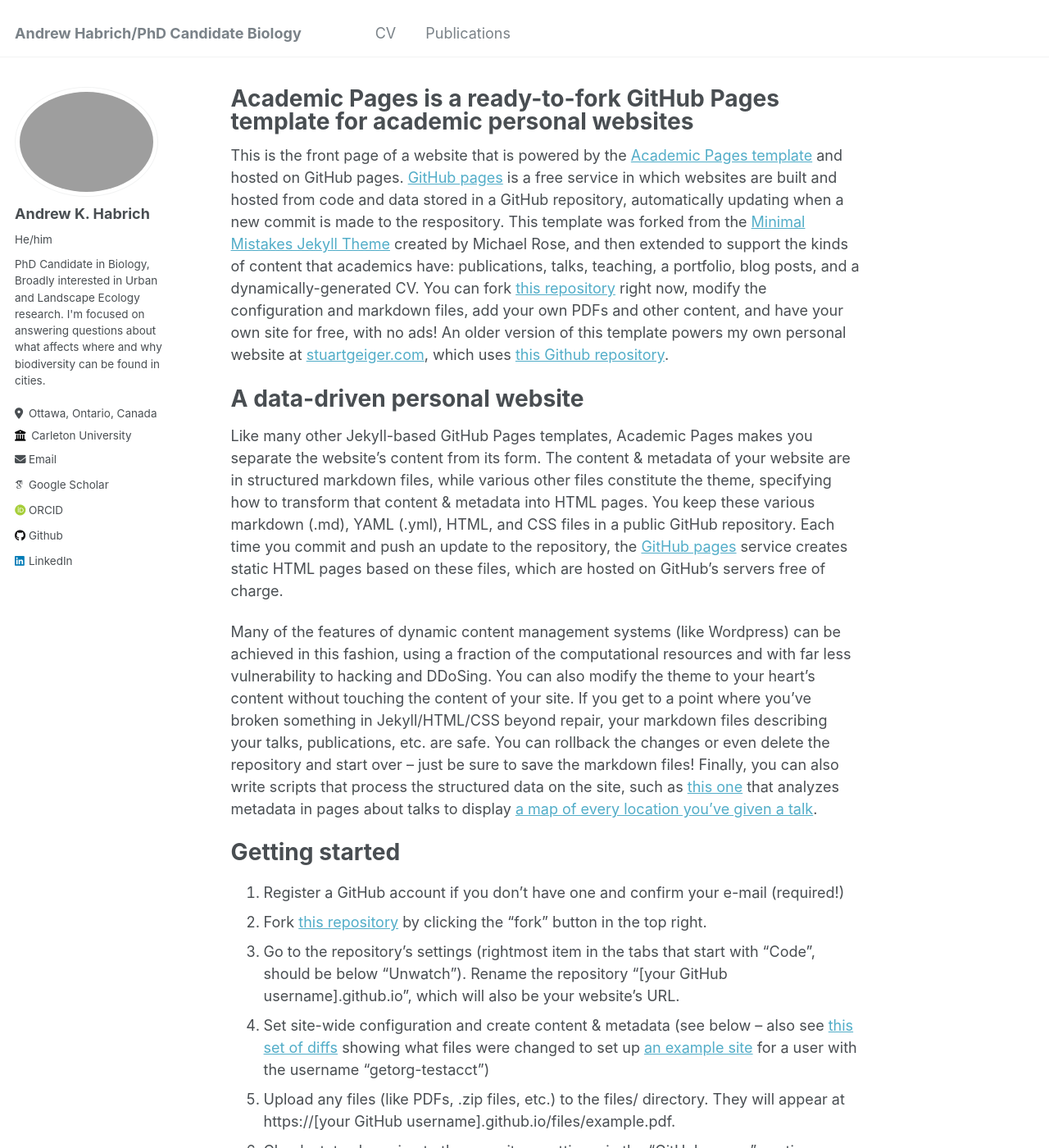
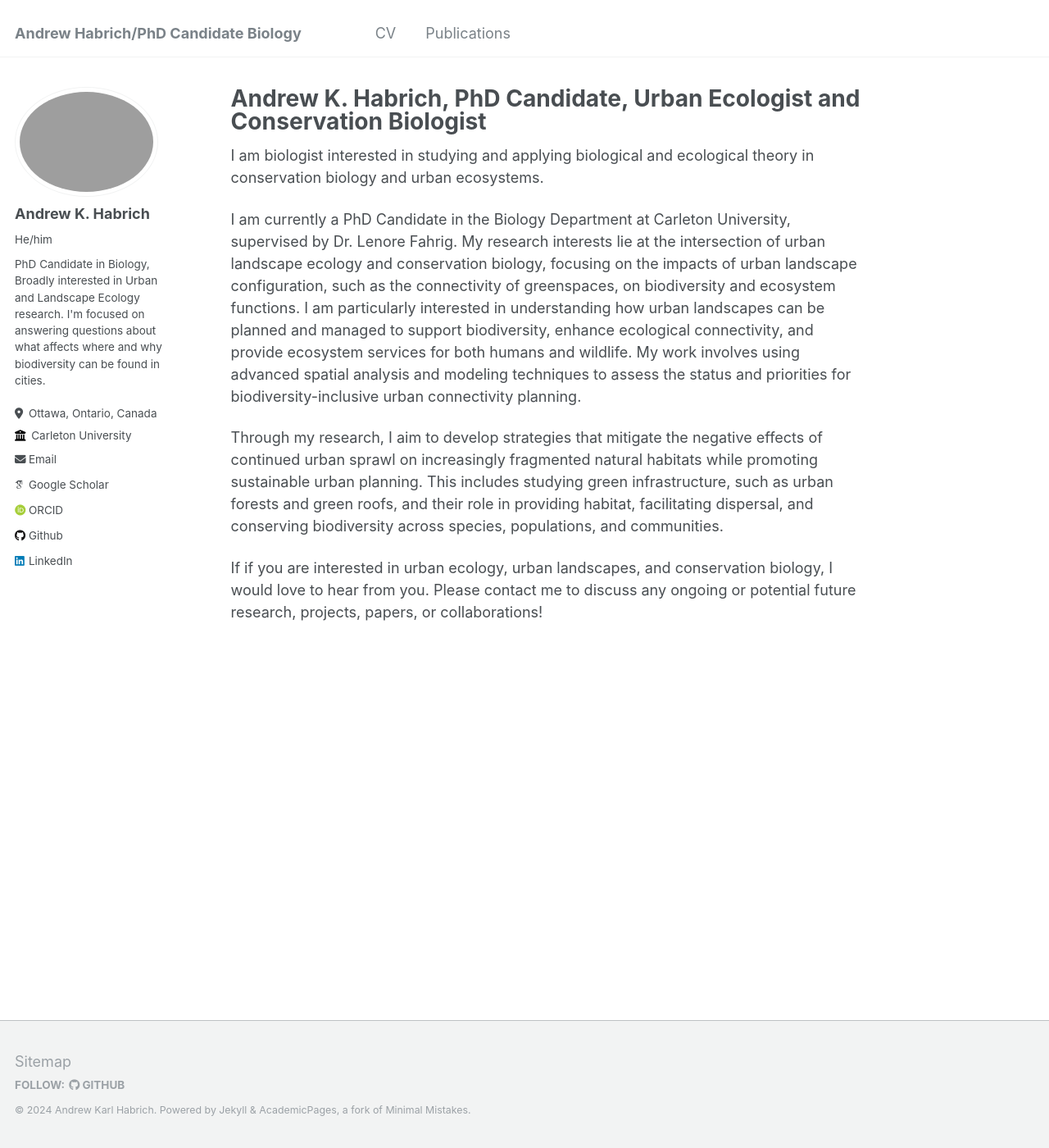
Before and after one commit to drewhabrich/drewhabrich.github.io, a Jekyll site: the page built from _pages/about.md, in a window 1280 px wide and 1400 px high. Shown: the whole window at 82% size. Built offline with Jekyll 4.4.1, drawn with Linux system fonts in a browser that asks for light colours; some web fonts are replaced; some of the changed text lies outside the part shown.

Commit message:
Update about.md
updated front page description

```diff
--- a/_pages/about.md
+++ b/_pages/about.md
@@ -1,49 +1,15 @@
 ---
 permalink: /
-title: "Academic Pages is a ready-to-fork GitHub Pages template for academic personal websites"
+title: "Andrew K. Habrich, PhD Candidate, Urban Ecologist and Conservation Biologist"
 author_profile: true
 redirect_from:
   - /about/
   - /about.html
 ---
+I am biologist interested in studying and applying biological and ecological theory in conservation biology and urban ecosystems.
 
-This is the front page of a website that is powered by the [Academic Pages template](https://github.com/academicpages/academicpages.github.io) and hosted on GitHub pages. [GitHub pages](https://pages.github.com) is a free service in which websites are built and hosted from code and data stored in a GitHub repository, automatically updating when a new commit is made to the respository. This template was forked from the [Minimal Mistakes Jekyll Theme](https://mmistakes.github.io/minimal-mistakes/) created by Michael Rose, and then extended to support the kinds of content that academics have: publications, talks, teaching, a portfolio, blog posts, and a dynamically-generated CV. You can fork [this repository](https://github.com/academicpages/academicpages.github.io) right now, modify the configuration and markdown files, add your own PDFs and other content, and have your own site for free, with no ads! An older version of this template powers my own personal website at [stuartgeiger.com](http://stuartgeiger.com), which uses [this Github repository](https://github.com/staeiou/staeiou.github.io).
+I am currently a PhD Candidate in the Biology Department at Carleton University, supervised by Dr. Lenore Fahrig. My research interests lie at the intersection of urban landscape ecology and conservation biology, focusing on the impacts of urban landscape configuration, such as the connectivity of greenspaces, on biodiversity and ecosystem functions. I am particularly interested in understanding how urban landscapes can be planned and managed to support biodiversity, enhance ecological connectivity, and provide ecosystem services for both humans and wildlife. My work involves using advanced spatial analysis and modeling techniques to assess the status and priorities for biodiversity-inclusive urban connectivity planning.
 
-A data-driven personal website
-======
-Like many other Jekyll-based GitHub Pages templates, Academic Pages makes you separate the website's content from its form. The content & metadata of your website are in structured markdown files, while various other files constitute the theme, specifying how to transform that content & metadata into HTML pages. You keep these various markdown (.md), YAML (.yml), HTML, and CSS files in a public GitHub repository. Each time you commit and push an update to the repository, the [GitHub pages](https://pages.github.com/) service creates static HTML pages based on these files, which are hosted on GitHub's servers free of charge.
+Through my research, I aim to develop strategies that mitigate the negative effects of continued urban sprawl on increasingly fragmented natural habitats while promoting sustainable urban planning. This includes studying green infrastructure, such as urban forests and green roofs, and their role in providing habitat, facilitating dispersal, and conserving biodiversity across species, populations, and communities.
 
-Many of the features of dynamic content management systems (like Wordpress) can be achieved in this fashion, using a fraction of the computational resources and with far less vulnerability to hacking and DDoSing. You can also modify the theme to your heart's content without touching the content of your site. If you get to a point where you've broken something in Jekyll/HTML/CSS beyond repair, your markdown files describing your talks, publications, etc. are safe. You can rollback the changes or even delete the repository and start over -- just be sure to save the markdown files! Finally, you can also write scripts that process the structured data on the site, such as [this one](https://github.com/academicpages/academicpages.github.io/blob/master/talkmap.ipynb) that analyzes metadata in pages about talks to display [a map of every location you've given a talk](https://academicpages.github.io/talkmap.html).
-
-Getting started
-======
-1. Register a GitHub account if you don't have one and confirm your e-mail (required!)
-1. Fork [this repository](https://github.com/academicpages/academicpages.github.io) by clicking the "fork" button in the top right.
-1. Go to the repository's settings (rightmost item in the tabs that start with "Code", should be below "Unwatch"). Rename the repository "[your GitHub username].github.io", which will also be your website's URL.
-1. Set site-wide configuration and create content & metadata (see below -- also see [this set of diffs](http://archive.is/3TPas) showing what files were changed to set up [an example site](https://getorg-testacct.github.io) for a user with the username "getorg-testacct")
-1. Upload any files (like PDFs, .zip files, etc.) to the files/ directory. They will appear at https://[your GitHub username].github.io/files/example.pdf.
-1. Check status by going to the repository settings, in the "GitHub pages" section
-
-Site-wide configuration
-------
-The main configuration file for the site is in the base directory in [_config.yml](https://github.com/academicpages/academicpages.github.io/blob/master/_config.yml), which defines the content in the sidebars and other site-wide features. You will need to replace the default variables with ones about yourself and your site's github repository. The configuration file for the top menu is in [_data/navigation.yml](https://github.com/academicpages/academicpages.github.io/blob/master/_data/navigation.yml). For example, if you don't have a portfolio or blog posts, you can remove those items from that navigation.yml file to remove them from the header.
-
-Create content & metadata
-------
-For site content, there is one markdown file for each type of content, which are stored in directories like _publications, _talks, _posts, _teaching, or _pages. For example, each talk is a markdown file in the [_talks directory](https://github.com/academicpages/academicpages.github.io/tree/master/_talks). At the top of each markdown file is structured data in YAML about the talk, which the theme will parse to do lots of cool stuff. The same structured data about a talk is used to generate the list of talks on the [Talks page](https://academicpages.github.io/talks), each [individual page](https://academicpages.github.io/talks/2012-03-01-talk-1) for specific talks, the talks section for the [CV page](https://academicpages.github.io/cv), and the [map of places you've given a talk](https://academicpages.github.io/talkmap.html) (if you run this [python file](https://github.com/academicpages/academicpages.github.io/blob/master/talkmap.py) or [Jupyter notebook](https://github.com/academicpages/academicpages.github.io/blob/master/talkmap.ipynb), which creates the HTML for the map based on the contents of the _talks directory).
-
-**Markdown generator**
-
-I have also created [a set of Jupyter notebooks](https://github.com/academicpages/academicpages.github.io/tree/master/markdown_generator
-) that converts a CSV containing structured data about talks or presentations into individual markdown files that will be properly formatted for the Academic Pages template. The sample CSVs in that directory are the ones I used to create my own personal website at stuartgeiger.com. My usual workflow is that I keep a spreadsheet of my publications and talks, then run the code in these notebooks to generate the markdown files, then commit and push them to the GitHub repository.
-
-How to edit your site's GitHub repository
-------
-Many people use a git client to create files on their local computer and then push them to GitHub's servers. If you are not familiar with git, you can directly edit these configuration and markdown files directly in the github.com interface. Navigate to a file (like [this one](https://github.com/academicpages/academicpages.github.io/blob/master/_talks/2012-03-01-talk-1.md) and click the pencil icon in the top right of the content preview (to the right of the "Raw | Blame | History" buttons). You can delete a file by clicking the trashcan icon to the right of the pencil icon. You can also create new files or upload files by navigating to a directory and clicking the "Create new file" or "Upload files" buttons.
-
-Example: editing a markdown file for a talk
-![Editing a markdown file for a talk](/images/editing-talk.png)
-
-For more info
-------
-More info about configuring Academic Pages can be found in [the guide](https://academicpages.github.io/markdown/). The [guides for the Minimal Mistakes theme](https://mmistakes.github.io/minimal-mistakes/docs/configuration/) (which this theme was forked from) might also be helpful.
+If if you are interested in urban ecology, urban landscapes, and conservation biology, I would love to hear from you. Please contact me to discuss any ongoing or potential future research, projects, papers, or collaborations!
```
